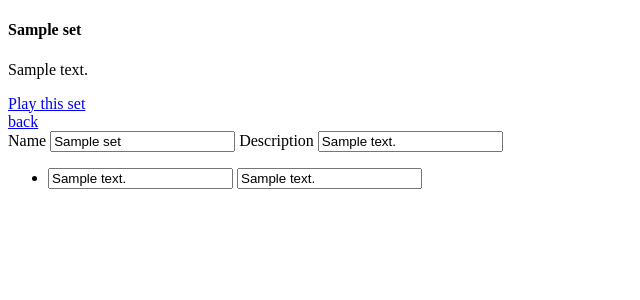
After one commit to krerkkiat/word-fusion, a Flask app: page /word_set/1 in a window 1280 px wide. The commit adds this page. Shown: the top 300 px of the page, without its empty margins (0-640 px from the left). Run offline with Flask 2, Linux system fonts and the light colour scheme; tables that the repository leaves empty hold one stand-in row (values such as "Sample post").

Commit message:
Refactor the source code to use WordSet instead of Set.

```diff
--- a/wordfusion/__init__.py
+++ b/wordfusion/__init__.py
@@ -9,7 +9,7 @@ import wordfusion.views
 from wordfusion.database import db_session
 from wordfusion.blueprints.matchinggame import matchinggame
 
-app.register_blueprint(matchinggame, url_prefix='/<type>/<int:set_id>')
+app.register_blueprint(matchinggame, url_prefix='/<type>/<int:word_set_id>')
 
 @app.teardown_appcontext
 def shutdown_database_session(exception=None):
--- a/wordfusion/blueprints/matchinggame/templates/matchinggame/game.html
+++ b/wordfusion/blueprints/matchinggame/templates/matchinggame/game.html
@@ -22,8 +22,8 @@
   </style>
 {% endblock %}
 {% block content %}
-  <a href="{{ url_for('show_set', set_id=set_id) }}">Set's info</a>
-  <a href="{{ url_for('show_set_list') }}">Set list</a>
+  <a href="{{ url_for('show_word_set', word_set_id=word_set_id) }}">Set's info</a>
+  <a href="{{ url_for('show_word_set_list') }}">Set list</a>
   <h3>Word List (hint: they're draggable!)</h3>
   <div class="word-list source">
 
@@ -140,7 +140,7 @@
     };
 
     // Load data.
-    $.ajax('{{ url_for("matchinggame.list_words", type="set", set_id=set_id) }}', {
+    $.ajax('{{ url_for("matchinggame.list_words", type="set", word_set_id=word_set_id) }}', {
       dataType: 'json',
       method: 'GET',
       success: function (recv_data, status) {
--- /dev/null
+++ b/wordfusion/templates/show_word_set.html
@@ -0,0 +1,18 @@
+{% extends "layout.html" %}
+{% block content %}
+  <div class="set">
+    <h4>{{ word_set.name }}</h4>
+    <p>{{ word_set.description }}</p>
+    <a href="{{ url_for('matchinggame.play', type='set', word_set_id=word_set.id) }}">Play this set</a><br/>
+    <a href="{{ url_for('show_word_set_list') }}">back</a>
+  </div>
+  <form action="" method="post">
+    <label>Name</label> <input type="text" value="{{ word_set.name }}">
+    <label>Description</label> <input type="text" value="{{ word_set.description }}">
+    <ul>
+    {% for word in word_set.compound_words %}
+      <li><input type="text" value="{{ word.text_th }}"></input> <input type="text" value="{{ word.text_eng }}"></input></li>
+    {% endfor %}
+    </ul>
+  </form>
+{% endblock %}
--- a/wordfusion/views/set.py
+++ b/wordfusion/views/set.py
@@ -1,20 +1,24 @@
 # -*- coding: utf-8 -*-
 import json
 
-from flask import render_template, make_response
+from flask import render_template, make_response, request
 
 from wordfusion import app
 from wordfusion.database import db_session
-from wordfusion.models import Set
+from wordfusion.models import WordSet
 
-@app.route('/sets')
-def show_set_list():
+@app.route('/word_sets')
+def show_word_set_list():
     '''Show the list of sets.'''
-    set_list = db_session.query(Set).all()
-    return render_template('list_sets.html', set_list=set_list)
+    word_sets = db_session.query(WordSet).all()
+    return render_template('list_word_sets.html', word_sets=word_sets)
 
-@app.route('/set/<int:set_id>')
-def show_set(set_id):
-    '''Show a set.'''
-    set_object = db_session.query(Set).filter(Set.id == set_id).first()
-    return render_template('show_set.html', set_object=set_object)
+@app.route('/word_set/<int:word_set_id>', methods=['GET', 'POST'])
+def show_word_set(word_set_id):
+    '''Show a set of words.'''
+
+    if request.method == 'GET':
+        word_set = db_session.query(WordSet).filter(WordSet.id == word_set_id).first()
+        return render_template('show_word_set.html', word_set=word_set)
+    elif request.method == 'POST':
+        pass
```
Also changed, not shown: seeding/database_seeding.py (+4 -4 lines), wordfusion/blueprints/matchinggame/__init__.py (+5 -5 lines), wordfusion/models.py (+7 -7 lines), wordfusion/templates/list_sets.html (deleted, +0 -8 lines), wordfusion/templates/list_word_sets.html (added, +8 -0 lines), wordfusion/templates/show_set.html (deleted, +0 -18 lines).
